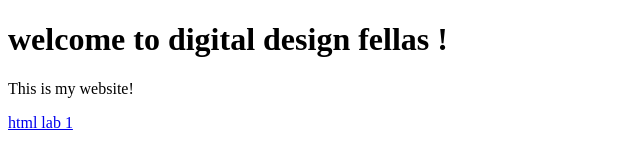
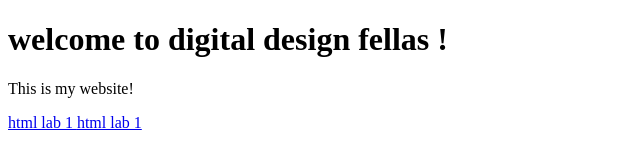
Before and after one commit to jujurich/jujurich.github.io, a plain HTML site: page digitaldesign.html in a window 1280 px wide. Shown: the full height of the page, 0-640 px from the left. Drawn offline with Linux system fonts and the light colour scheme.

Commit message:
Update digitaldesign.html

```diff
--- a/digitaldesign.html
+++ b/digitaldesign.html
@@ -13,7 +13,8 @@
 
       <p> This is my website! </p>
 
-    <p>    <a href = "html_lab1.html"> html lab 1 </a> </p>
+    <p>    <a href = "html_lab1.html"> html lab 1 </a>
+           <a href = "html_lab2.html"> html lab 1 </a></p>
 
   </body>
 </html>
```
